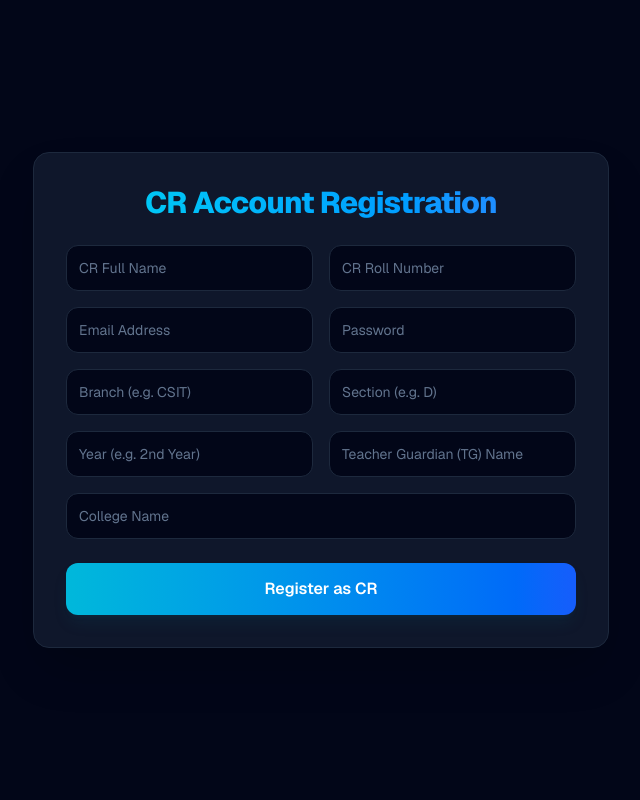
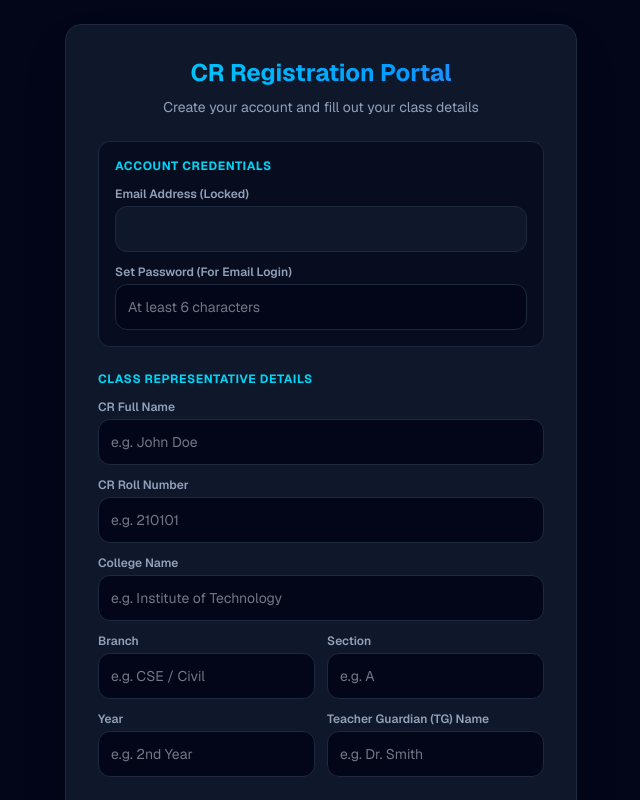
Before and after one commit to mrsahu013/SIRT-ATTENDANCE, a Next.js app: page /register in a window 1280 px wide. Shown: the top 800 px of the page, without its empty margins (319-959 px from the left). Built offline with nearby package versions, Linux system fonts and the light colour scheme; no server answers.

Commit message:
update logina nd register page of login method and add admit page and add edit option

```diff
--- a/app/login/page.js
+++ b/app/login/page.js
@@ -1,18 +1,22 @@
 // app/login/page.js
-'use client';
+"use client";
 import { useState } from 'react';
-import { auth } from '@/lib/firebase';
-import { signInWithEmailAndPassword } from 'firebase/auth';
+import { auth, db } from '@/lib/firebase';
+import {
+  signInWithEmailAndPassword,
+  GoogleAuthProvider,
+  signInWithPopup
+} from 'firebase/auth';
+import { ref, get, child } from 'firebase/database';
 import { useRouter } from 'next/navigation';
-import Link from 'next/link';
 
-export default function LoginPage() {
+export default function Login() {
   const [email, setEmail] = useState('');
   const [password, setPassword] = useState('');
   const [error, setError] = useState('');
   const router = useRouter();
 
-  const handleLogin = async (e) => {
+  const handleEmailLogin = async (e) => {
     e.preventDefault();
     try {
       await signInWithEmailAndPassword(auth, email, password);
@@ -22,54 +26,71 @@ export default function LoginPage() {
     }
   };
 
+  const handleGoogleLogin = async () => {
+    const provider = new GoogleAuthProvider();
+    try {
+      const result = await signInWithPopup(auth, provider);
+      const user = result.user;
+
+      // Check if CR profile details already exist in the database
+      const dbRef = ref(db);
+      const snapshot = await get(child(dbRef, `users/${user.uid}`));
+
+      if (snapshot.exists()) {
+        // Profile exists, go to dashboard
+        router.push('/');
+      } else {
+        // First time Google login, redirect to register/details page
+        router.push('/register');
+      }
+    } catch (err) {
+      setError(err.message);
+    }
+  };
+
   return (
     <div className="min-h-screen bg-slate-950 text-slate-100 flex items-center justify-center p-6 font-sans">
       <div className="max-w-md w-full bg-slate-900 border border-slate-800 p-8 rounded-2xl shadow-2xl">
-        <h1 className="text-2xl md:text-3xl font-extrabold tracking-tight text-transparent bg-clip-text bg-gradient-to-r from-cyan-400 to-blue-500 mb-2 text-center">
+        <h1 className="text-2xl md:text-3xl font-extrabold tracking-tight text-transparent bg-clip-text bg-gradient-to-r from-cyan-400 to-blue-500 mb-6 text-center">
           CR Portal Login
         </h1>
-        <p className="text-slate-400 text-sm text-center mb-6">Sign in to manage your class attendance</p>
-
         {error && <p className="text-rose-400 bg-rose-500/10 border border-rose-500/20 p-3 rounded-xl mb-4 text-sm">{error}</p>}
 
-        <form onSubmit={handleLogin} className="space-y-4">
-          <div>
-            <label className="block text-xs font-semibold text-slate-400 mb-1">Email Address</label>
+        <form onSubmit={handleEmailLogin} className="space-y-4">
           <input
             type="email"
-              placeholder="Enter your email"
+            placeholder="Email Address"
             value={email}
             onChange={(e) => setEmail(e.target.value)}
             required
             className="w-full bg-slate-950 border border-slate-800 rounded-xl p-3 text-sm focus:outline-none focus:border-cyan-500 text-slate-200 placeholder:text-slate-500"
           />
-          </div>
-
-          <div>
-            <label className="block text-xs font-semibold text-slate-400 mb-1">Password</label>
           <input
             type="password"
-              placeholder="Enter your password"
+            placeholder="Password"
             value={password}
             onChange={(e) => setPassword(e.target.value)}
             required
             className="w-full bg-slate-950 border border-slate-800 rounded-xl p-3 text-sm focus:outline-none focus:border-cyan-500 text-slate-200 placeholder:text-slate-500"
           />
+          <button
+            type="submit"
+            className="w-full bg-gradient-to-r from-cyan-500 to-blue-600 text-white p-3.5 rounded-xl font-semibold hover:opacity-90 transition-all shadow-lg shadow-cyan-900/20">
+            Login with Email
+          </button>
+        </form>
+
+        <div className="relative flex py-5 items-center">
+          <div className="flex-grow border-t border-slate-800"></div>
+          <span className="flex-shrink mx-4 text-slate-500 text-xs uppercase">Or</span>
+          <div className="flex-grow border-t border-slate-800"></div>
         </div>
 
         <button
-            type="submit"
-            className="w-full bg-gradient-to-r from-cyan-500 to-blue-600 text-white p-3.5 rounded-xl font-semibold hover:opacity-90 transition-all shadow-lg shadow-cyan-900/20 mt-2">
-            Login
+          onClick={handleGoogleLogin}
+          className="w-full bg-slate-800 border border-slate-700 text-slate-200 p-3.5 rounded-xl font-semibold hover:bg-slate-700 transition-all flex items-center justify-center gap-2">
+          <span>Sign in with Google</span>
         </button>
-        </form>
-
-        <div className="text-center mt-6 text-sm text-slate-400">
-          Don't have an account?{' '}
-          <Link href="/register" className="text-cyan-400 font-medium hover:underline">
-            Register as CR
-          </Link>
-        </div>
       </div>
     </div>
   );
--- a/app/register/page.js
+++ b/app/register/page.js
@@ -1,154 +1,235 @@
 // app/register/page.js
 'use client';
-import { useState } from 'react';
+import { useState, useEffect } from 'react';
 import { auth, db } from '@/lib/firebase';
-import { createUserWithEmailAndPassword } from 'firebase/auth';
+import {
+  createUserWithEmailAndPassword,
+  signInWithEmailAndPassword,
+  EmailAuthProvider,
+  linkWithCredential,
+  onAuthStateChanged
+} from 'firebase/auth';
 import { ref, set } from 'firebase/database';
 import { useRouter } from 'next/navigation';
 
-export default function RegisterCR() {
-  const [form, setForm] = useState({
-    crName: '',
-    crRollNumber: '',
-    email: '',
-    password: '',
-    branch: '',
-    section: '',
-    year: '',
-    tgName: '',
-    collegeName: ''
-  });
-  const [error, setError] = useState('');
+export default function Register() {
+  const [email, setEmail] = useState('');
+  const [password, setPassword] = useState('');
+  const [crName, setCrName] = useState('');
+  const [crRollNumber, setCrRollNumber] = useState('');
+  const [collegeName, setCollegeName] = useState('');
+  const [branch, setBranch] = useState('');
+  const [section, setSection] = useState('');
+  const [year, setYear] = useState('');
+  const [tgName, setTgName] = useState('');
+  const [loading, setLoading] = useState(true);
+
   const router = useRouter();
 
-  const handleChange = (e) => {
-    setForm({ ...form, [e.target.name]: e.target.value });
-  };
+  useEffect(() => {
+    const unsubscribe = onAuthStateChanged(auth, (currentUser) => {
+      if (currentUser && currentUser.email) {
+        setEmail(currentUser.email);
+      }
+      setLoading(false);
+    });
+    return () => unsubscribe();
+  }, []);
 
   const handleRegister = async (e) => {
     e.preventDefault();
+
     try {
-      // 1. Create user in Firebase Auth
-      const userCredential = await createUserWithEmailAndPassword(auth, form.email, form.password);
-      const uid = userCredential.user.uid;
+      let user = auth.currentUser;
 
-      // 2. Save CR Profile data in Realtime Database
-      await set(ref(db, `users/${uid}`), {
-        crName: form.crName,
-        crRollNumber: form.crRollNumber,
-        email: form.email,
-        branch: form.branch,
-        section: form.section,
-        year: form.year,
-        tgName: form.tgName,
-        collegeName: form.collegeName,
-        uid: uid
-      });
+      if (user) {
+        // Agar user Google se signed-in hai, toh uske account me email/password link kar do
+        // Taki wo baad me email/password se bhi login kar sake.
+        const credential = EmailAuthProvider.credential(email, password);
+        try {
+          await linkWithCredential(user, credential);
+        } catch (linkError) {
+          // Agar credential pehle se linked hai ya koi aur choti error ho, toh ignore karke aage badh sakte hain
+          console.log("Linking note:", linkError.message);
+        }
+      } else {
+        // Agar bilkul naya user hai bina Google login ke
+        const userCredential = await createUserWithEmailAndPassword(auth, email, password);
+        user = userCredential.user;
+      }
 
-      alert('CR Account Created Successfully!');
+      // CR profile payload tied to the user's UID
+      const crData = {
+        crName,
+        crRollNumber,
+        collegeName,
+        branch,
+        section,
+        year,
+        tgName,
+        email: user.email,
+        uid: user.uid
+      };
+
+      // Save CR profile data to Realtime Database
+      await set(ref(db, `users/${user.uid}`), crData);
+
+      alert("Registration & Account Setup Successful!");
       router.push('/');
-    } catch (err) {
-      setError(err.message);
+    } catch (error) {
+      alert("Error during registration: " + error.message);
     }
   };
 
+  if (loading) {
+    return (
+      <div className="min-h-screen bg-slate-950 text-slate-100 flex items-center justify-center font-sans">
+        <div className="text-center">
+          <div className="w-8 h-8 border-4 border-cyan-500 border-t-transparent rounded-full animate-spin mx-auto mb-3"></div>
+          <p className="text-slate-400 text-sm">Loading registration portal...</p>
+        </div>
+      </div>
+    );
+  }
+
   return (
     <div className="min-h-screen bg-slate-950 text-slate-100 flex items-center justify-center p-6 font-sans">
-      <div className="max-w-xl w-full bg-slate-900 border border-slate-800 p-8 rounded-2xl shadow-2xl">
-        <h1 className="text-2xl md:text-3xl font-extrabold tracking-tight text-transparent bg-clip-text bg-gradient-to-r from-cyan-400 to-blue-500 mb-6 text-center">
-          CR Account Registration
+      <div className="max-w-lg w-full bg-slate-900 border border-slate-800 p-8 rounded-2xl shadow-2xl">
+        <h1 className="text-2xl font-bold text-transparent bg-clip-text bg-gradient-to-r from-cyan-400 to-blue-500 mb-2 text-center">
+          CR Registration Portal
         </h1>
-        {error && <p className="text-rose-400 bg-rose-500/10 border border-rose-500/20 p-3 rounded-xl mb-4 text-sm">{error}</p>}
+        <p className="text-slate-400 text-sm text-center mb-6">
+          Create your account and fill out your class details
+        </p>
 
-        <form onSubmit={handleRegister} className="grid grid-cols-1 md:grid-cols-2 gap-4">
-          <input
-            type="text"
-            name="crName"
-            placeholder="CR Full Name"
-            value={form.crName}
-            onChange={handleChange}
-            required
-            className="bg-slate-950 border border-slate-800 rounded-xl p-3 text-sm focus:outline-none focus:border-cyan-500 text-slate-200 placeholder:text-slate-500"
-          />
-          <input
-            type="text"
-            name="crRollNumber"
-            placeholder="CR Roll Number"
-            value={form.crRollNumber}
-            onChange={handleChange}
-            required
-            className="bg-slate-950 border border-slate-800 rounded-xl p-3 text-sm focus:outline-none focus:border-cyan-500 text-slate-200 placeholder:text-slate-500"
-          />
-          <input
-            type="email"
-            name="email"
-            placeholder="Email Address"
-            value={form.email}
-            onChange={handleChange}
-            required
-            className="bg-slate-950 border border-slate-800 rounded-xl p-3 text-sm focus:outline-none focus:border-cyan-500 text-slate-200 placeholder:text-slate-500"
-          />
-          <input
-            type="password"
-            name="password"
-            placeholder="Password"
-            value={form.password}
-            onChange={handleChange}
-            required
-            className="bg-slate-950 border border-slate-800 rounded-xl p-3 text-sm focus:outline-none focus:border-cyan-500 text-slate-200 placeholder:text-slate-500"
-          />
-          <input
-            type="text"
-            name="branch"
-            placeholder="Branch (e.g. CSIT)"
-            value={form.branch}
-            onChange={handleChange}
-            required
-            className="bg-slate-950 border border-slate-800 rounded-xl p-3 text-sm focus:outline-none focus:border-cyan-500 text-slate-200 placeholder:text-slate-500"
-          />
-          <input
-            type="text"
-            name="section"
-            placeholder="Section (e.g. D)"
-            value={form.section}
-            onChange={handleChange}
-            required
-            className="bg-slate-950 border border-slate-800 rounded-xl p-3 text-sm focus:outline-none focus:border-cyan-500 text-slate-200 placeholder:text-slate-500"
-          />
-          <input
-            type="text"
-            name="year"
-            placeholder="Year (e.g. 2nd Year)"
-            value={form.year}
-            onChange={handleChange}
-            required
-            className="bg-slate-950 border border-slate-800 rounded-xl p-3 text-sm focus:outline-none focus:border-cyan-500 text-slate-200 placeholder:text-slate-500"
-          />
-          <input
-            type="text"
-            name="tgName"
-            placeholder="Teacher Guardian (TG) Name"
-            value={form.tgName}
-            onChange={handleChange}
-            required
-            className="bg-slate-950 border border-slate-800 rounded-xl p-3 text-sm focus:outline-none focus:border-cyan-500 text-slate-200 placeholder:text-slate-500"
-          />
-          <input
-            type="text"
-            name="collegeName"
-            placeholder="College Name"
-            value={form.collegeName}
-            onChange={handleChange}
-            required
-            className="bg-slate-950 border border-slate-800 rounded-xl p-3 text-sm focus:outline-none focus:border-cyan-500 text-slate-200 placeholder:text-slate-500 md:col-span-2"
-          />
+        <form onSubmit={handleRegister} className="flex flex-col gap-4">
+          {/* Account Credentials */}
+          <div className="bg-slate-950/60 p-4 rounded-xl border border-slate-800 flex flex-col gap-3">
+            <h2 className="text-xs font-bold text-cyan-400 uppercase tracking-wider">Account Credentials</h2>
+            <div>
+              <label className="block text-xs font-semibold text-slate-400 mb-1">Email Address (Locked)</label>
+              <input
+                type="email"
+                value={email}
+                readOnly
+                className="w-full bg-slate-900 border border-slate-800 rounded-xl p-3 text-sm text-slate-400 cursor-not-allowed select-none focus:outline-none"
+              />
+            </div>
+
+            <div>
+              <label className="block text-xs font-semibold text-slate-400 mb-1">Set Password (For Email Login)</label>
+              <input
+                type="password"
+                placeholder="At least 6 characters"
+                value={password}
+                onChange={(e) => setPassword(e.target.value)}
+                required
+                minLength={6}
+                className="w-full bg-slate-950 border border-slate-800 rounded-xl p-3 text-sm focus:outline-none focus:border-cyan-500 text-slate-200"
+              />
+            </div>
+          </div>
+
+          {/* CR Profile Details */}
+          <div className="flex flex-col gap-3">
+            <h2 className="text-xs font-bold text-cyan-400 uppercase tracking-wider mt-2">Class Representative Details</h2>
+            <div>
+              <label className="block text-xs font-semibold text-slate-400 mb-1">CR Full Name</label>
+              <input
+                type="text"
+                placeholder="e.g. John Doe"
+                value={crName}
+                onChange={(e) => setCrName(e.target.value)}
+                required
+                className="w-full bg-slate-950 border border-slate-800 rounded-xl p-3 text-sm focus:outline-none focus:border-cyan-500 text-slate-200"
+              />
+            </div>
+
+            <div>
+              <label className="block text-xs font-semibold text-slate-400 mb-1">CR Roll Number</label>
+              <input
+                type="text"
+                placeholder="e.g. 210101"
+                value={crRollNumber}
+                onChange={(e) => setCrRollNumber(e.target.value)}
+                required
+                className="w-full bg-slate-950 border border-slate-800 rounded-xl p-3 text-sm focus:outline-none focus:border-cyan-500 text-slate-200"
+              />
+            </div>
+
+            <div>
+              <label className="block text-xs font-semibold text-slate-400 mb-1">College Name</label>
+              <input
+                type="text"
+                placeholder="e.g. Institute of Technology"
+                value={collegeName}
+                onChange={(e) => setCollegeName(e.target.value)}
+                required
+                className="w-full bg-slate-950 border border-slate-800 rounded-xl p-3 text-sm focus:outline-none focus:border-cyan-500 text-slate-200"
+              />
+            </div>
+
+            <div className="grid grid-cols-2 gap-3">
+              <div>
+                <label className="block text-xs font-semibold text-slate-400 mb-1">Branch</label>
+                <input
+                  type="text"
+                  placeholder="e.g. CSE / Civil"
+                  value={branch}
+                  onChange={(e) => setBranch(e.target.value)}
+                  required
+                  className="w-full bg-slate-950 border border-slate-800 rounded-xl p-3 text-sm focus:outline-none focus:border-cyan-500 text-slate-200"
+                />
+              </div>
+              <div>
+                <label className="block text-xs font-semibold text-slate-400 mb-1">Section</label>
+                <input
+                  type="text"
+                  placeholder="e.g. A"
+                  value={section}
+                  onChange={(e) => setSection(e.target.value)}
+                  required
+                  className="w-full bg-slate-950 border border-slate-800 rounded-xl p-3 text-sm focus:outline-none focus:border-cyan-500 text-slate-200"
+                />
+              </div>
+            </div>
+
+            <div className="grid grid-cols-2 gap-3">
+              <div>
+                <label className="block text-xs font-semibold text-slate-400 mb-1">Year</label>
+                <input
+                  type="text"
+                  placeholder="e.g. 2nd Year"
+                  value={year}
+                  onChange={(e) => setYear(e.target.value)}
+                  required
+                  className="w-full bg-slate-950 border border-slate-800 rounded-xl p-3 text-sm focus:outline-none focus:border-cyan-500 text-slate-200"
+                />
+              </div>
+              <div>
+                <label className="block text-xs font-semibold text-slate-400 mb-1">Teacher Guardian (TG) Name</label>
+                <input
+                  type="text"
+                  placeholder="e.g. Dr. Smith"
+                  value={tgName}
+                  onChange={(e) => setTgName(e.target.value)}
+                  required
+                  className="w-full bg-slate-950 border border-slate-800 rounded-xl p-3 text-sm focus:outline-none focus:border-cyan-500 text-slate-200"
+                />
+              </div>
+            </div>
+          </div>
 
           <button
             type="submit"
-            className="md:col-span-2 bg-gradient-to-r from-cyan-500 to-blue-600 text-white p-3.5 rounded-xl font-semibold hover:opacity-90 transition-all shadow-lg shadow-cyan-900/20 mt-2">
-            Register as CR
+            className="w-full bg-gradient-to-r from-cyan-500 to-blue-600 text-white p-3.5 rounded-xl font-semibold hover:opacity-90 transition-all shadow-lg shadow-cyan-900/20 mt-4">
+            Complete Registration
           </button>
         </form>
+
+        <p className="text-center text-xs text-slate-400 mt-6">
+          Don't have an account? <a href="/login" className="text-cyan-400 hover:underline font-medium">Login here</a>
+        </p>
       </div>
     </div>
   );
--- a/lib/firebase.js
+++ b/lib/firebase.js
@@ -9,8 +9,6 @@ const firebaseConfig = {
     apiKey: "AIzaSyAWZqxjg6Vyu9fZOioa-6pRh85QpzICrS0",
     authDomain: "sirt-attendance.firebaseapp.com",
     projectId: "sirt-attendance",
-    // databaseURL: "https://sirt-attendance-default-rtdb.firebaseio.com",
-
     databaseURL: "https://sirt-attendance-default-rtdb.asia-southeast1.firebasedatabase.app/",
     storageBucket: "sirt-attendance.firebasestorage.app",
     messagingSenderId: "254933346144",
@@ -22,3 +20,7 @@ const firebaseConfig = {
 const app = !getApps().length ? initializeApp(firebaseConfig) : getApps()[0];
 export const auth = getAuth(app);
 export const db = getDatabase(app);
+
+
+
+// project-254933346144
```
Also changed, not shown: app/page.tsx (+141 -27 lines). Lines whose indentation alone changed are shown as unchanged.
